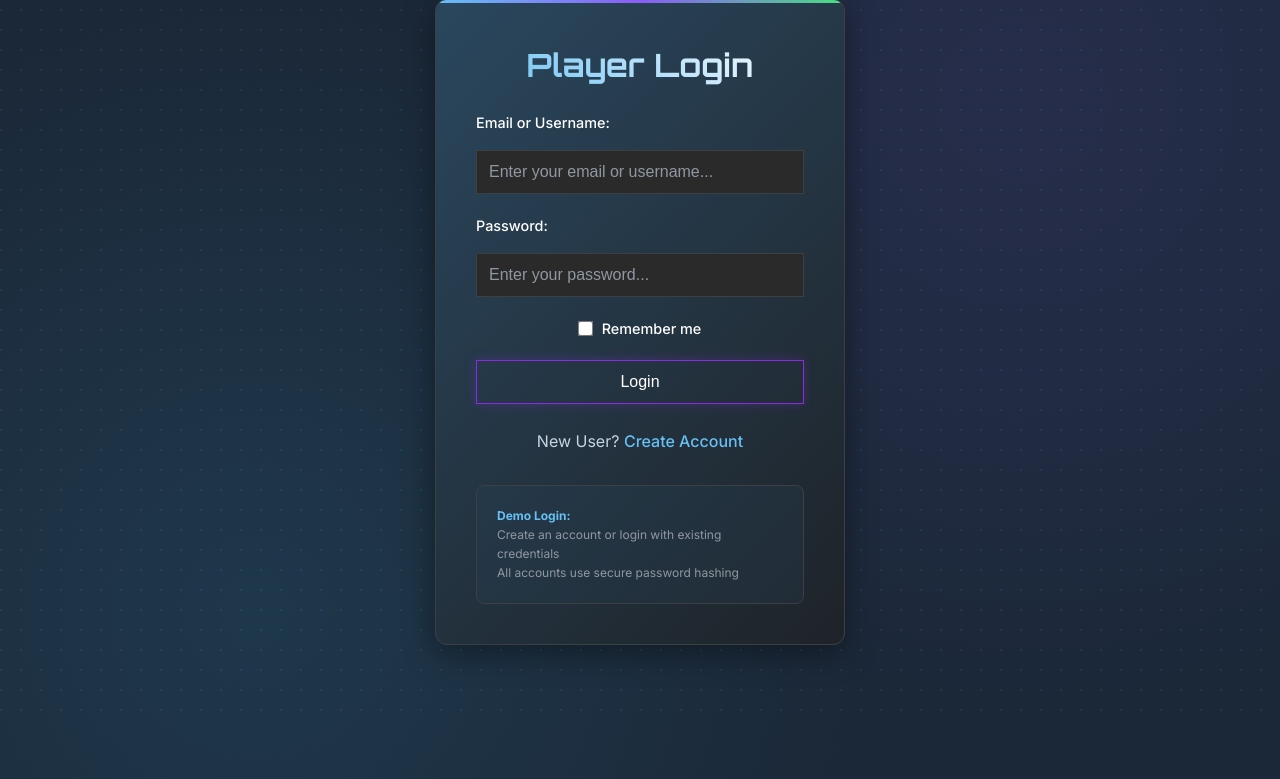
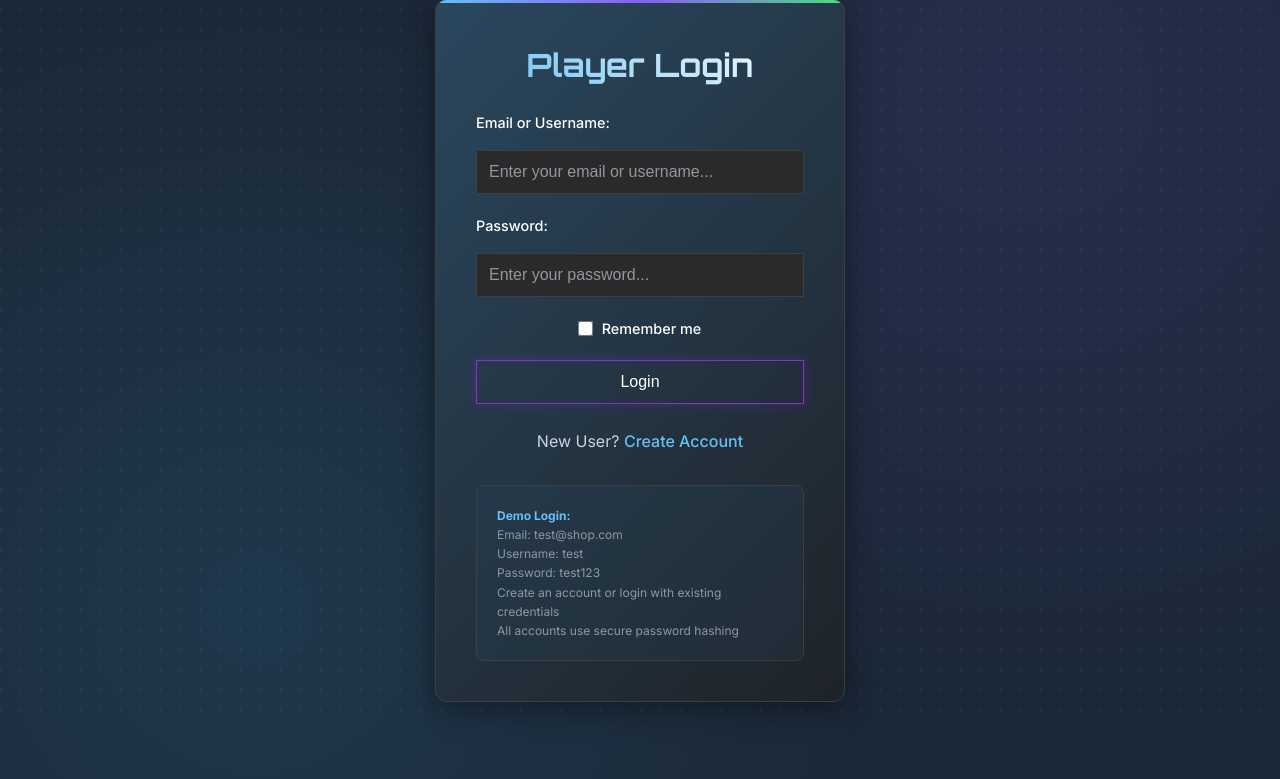
Before and after one commit to Ignithia/Shop, a PHP site: page /login.php in a window 1280 px wide. Shown: the part 71-850 px from the top of the page. Run offline with PHP 8.4, Linux system fonts and the light colour scheme.

```diff
--- a/login.php
+++ b/login.php
@@ -96,6 +96,9 @@ $remembered_email = $_COOKIE['remember_login'] ?? '';
 
             <div class="demo-credentials">
                 <strong>Demo Login:</strong><br>
+                Email: test@shop.com<br>
+                Username: test<br>
+                Password: test123<br>
                 Create an account or login with existing credentials<br>
                 All accounts use secure password hashing
             </div>
```
Also changed, not shown: shop.php (+11 -4 lines).
